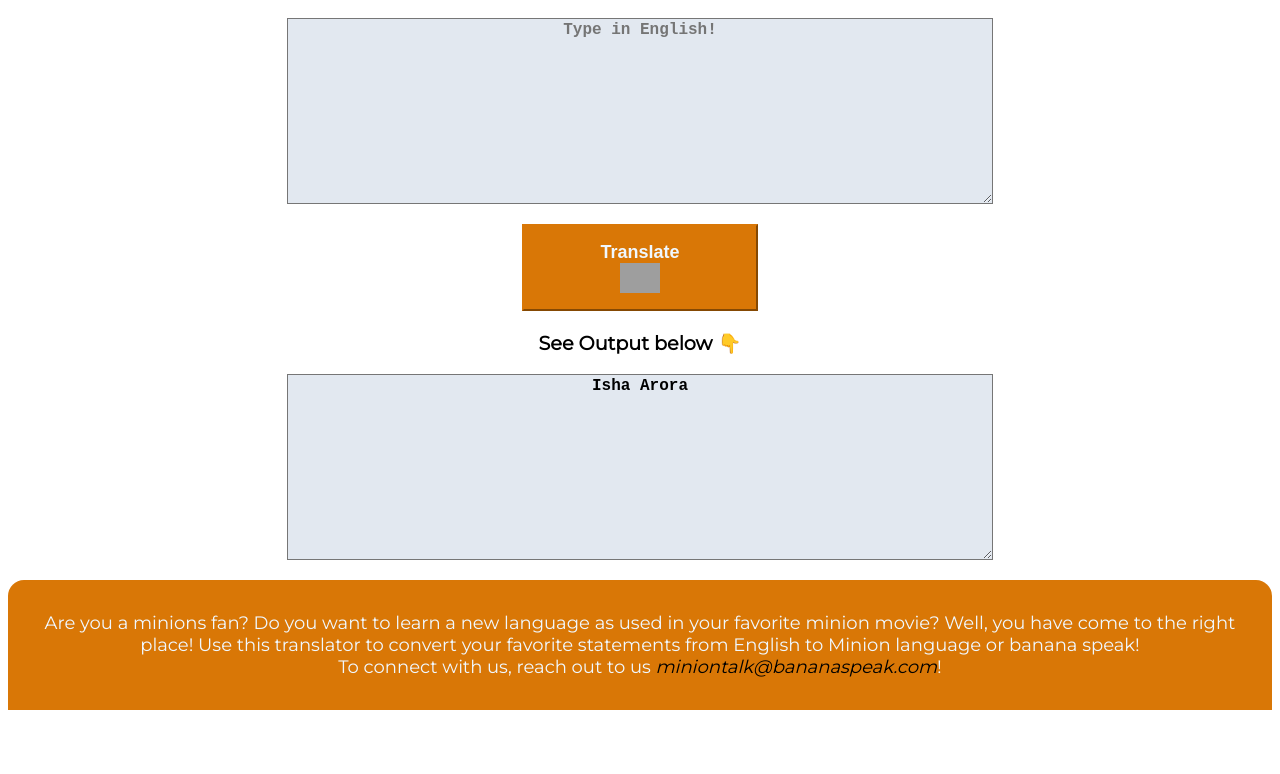
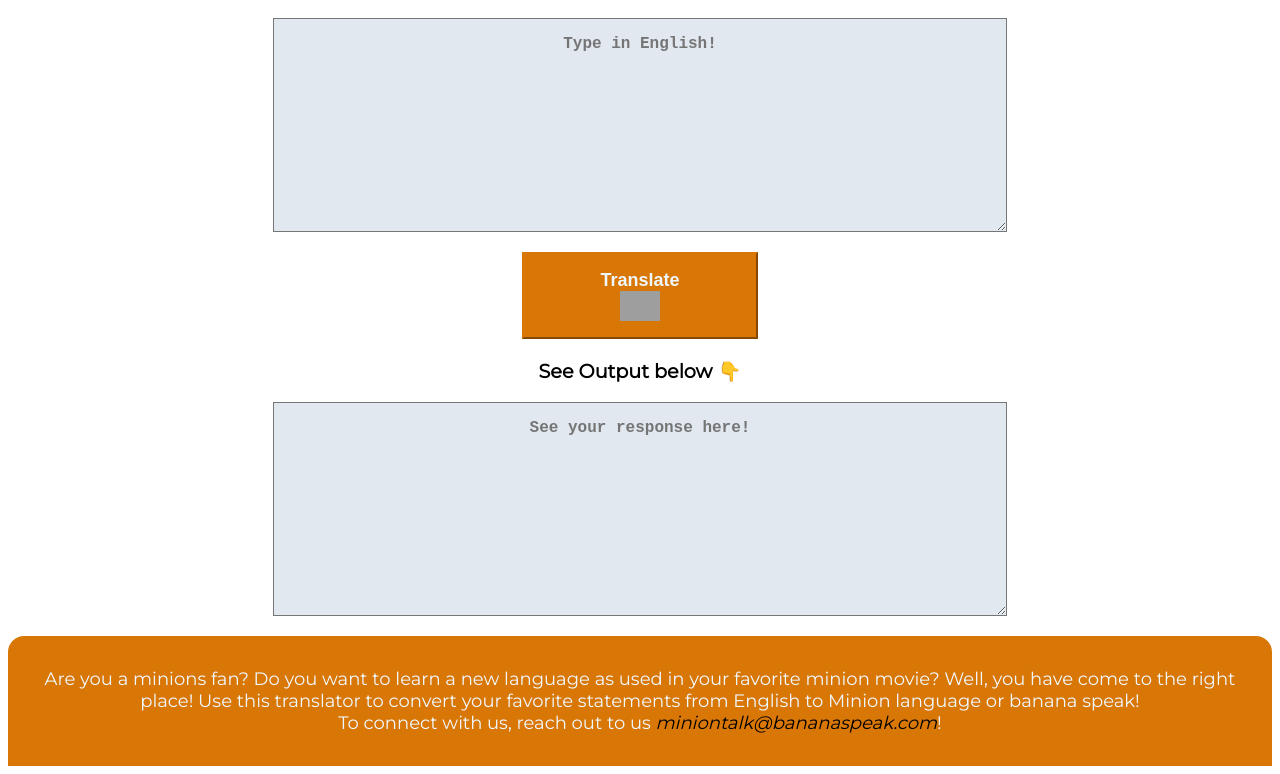
Before and after one commit to iaror14/Mark6-banana-says-what, a plain HTML site: page index.html in a window 1280 px wide. Shown: the part 264-1038 px from the top of the page. Before the commit the page ends 982 px from the top, so only its background shows below. Drawn offline with Linux system fonts and the light colour scheme; grey boxes are pictures that could not be loaded.

Commit message:
innerText understanding

```diff
--- a/app.js
+++ b/app.js
@@ -16,19 +16,17 @@ console.log(txtInput);
 //temp1.addEventListener('click', function eventHandler() { console.log('clicked')})  - tried in console
 function clickHandler() {
   //create a function to ensure it can be called later to an event
-  console.log("Clicked!"); //define what the function will do when it's called in the second fucntion!
-  console.log("input", txtInput.value);
+  //console.log("Clicked!"); //define what the function will do when it's called in the second fucntion!
+  //console.log("input", txtInput.value);
+  outputDiv.innerText = "blahblahblah  " + txtInput.value;
 }
 btnTranslate.addEventListener("click", clickHandler);
 
 var outputDiv = document.querySelector("#output-div");
 console.log(outputDiv);
-outputDiv.innerText = "Isha Arora";
+outputDiv.innerText;
 
-//function clickHandler() {
-//outputDiv.innerText = "blahblahblah" + txtInput.value;
-//}
-
+//Exercise responses!
 /*document.querySelector("textarea");
 document.querySelector(".btn-primay");
 document.querySelector("#input-btn");
--- a/style.css
+++ b/style.css
@@ -54,4 +54,5 @@ textarea {
   text-align: center;
   font-size: large;
   font-weight: bold;
+  padding: 1rem;
 }
```
